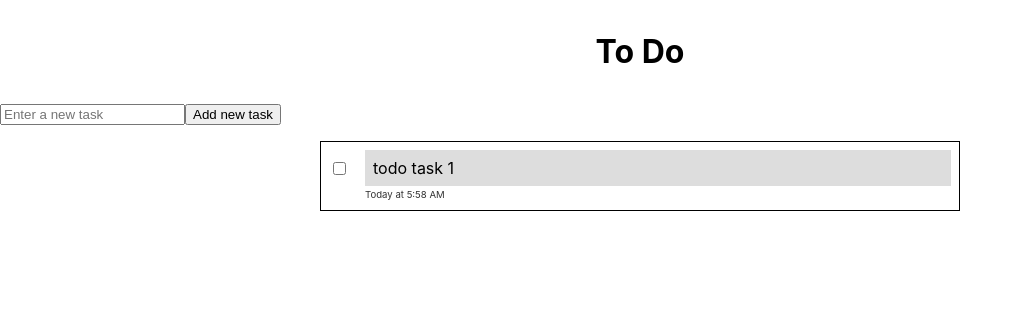
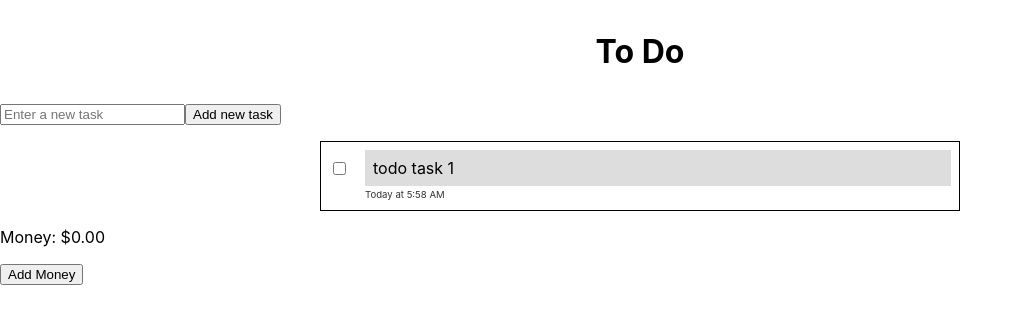
Before and after one commit to Wolven531/react-hooks-todo, a React (Create React App) app: page / in a window 1280 px wide. Shown: the top 324 px of the page, without its empty margins (0-1023 px from the left). Built offline with nearby package versions, Linux system fonts and the light colour scheme.

Commit message:
Add money elements

```diff
--- a/src/App.tsx
+++ b/src/App.tsx
@@ -12,12 +12,17 @@ const App = () => {
 	const [todos, setTodos] = useState<TodoModel[]>([
 		new TodoModel(0, 'todo task 1', false, moment.now())
 	])
+	const [money, setMoney] = useState(0)
 
 	const addTodo = (todo: TodoModel) => {
 		if (todo.id === -1) {
 			todo.id = todos.length
 		}
 		setTodos([...todos, todo])
+	}
+
+	const addMoney = () => {
+		setMoney(money + 1)
 	}
 
 	const toggleTodo = (todoId: number) => {
@@ -54,6 +59,10 @@ const App = () => {
 			<h1>To Do</h1>
 			<TodoForm addTodo={addTodo} />
 			<TodoList todos={todos} toggleTodo={toggleTodo} />
+			<div>
+				<p>Money: ${money.toFixed(2)}</p>
+				<button onClick={() => { addMoney() }}>Add Money</button>
+			</div>
 		</div>
 	)
 }
```
